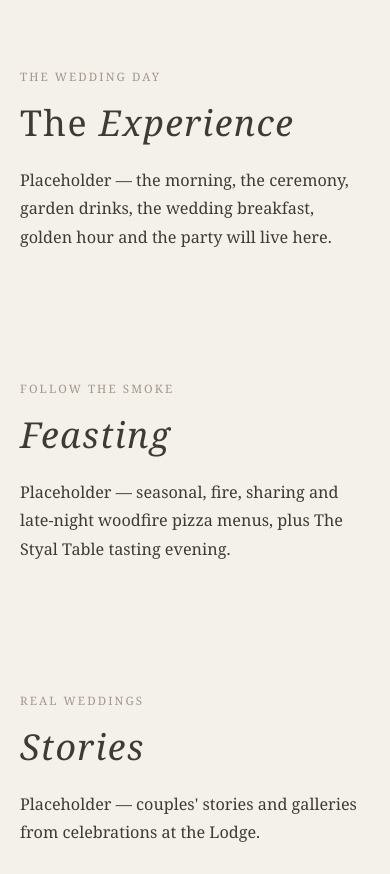
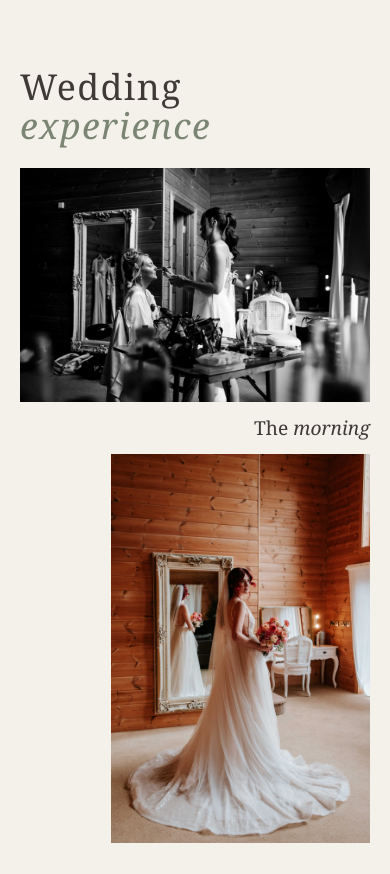
Before and after one commit to Ogoldwait91/styal-lodge, an Astro site: page / in a window 390 px wide. Shown: the part 890-1764 px from the top of the page. Built offline with nearby package versions, Linux system fonts and the light colour scheme; Astro itself is replaced by a stand-in of ours; a web font is replaced by a local one.

Commit message:
Add The Experience section — The morning chapter

```diff
--- /dev/null
+++ b/src/components/Experience.astro
@@ -0,0 +1,112 @@
+---
+/*
+  Experience.astro — "The wedding day" narrative section (#experience).
+
+  First chapter: "The morning". Editorial overlap — a wide black-and-white
+  getting-ready photo with the colour bride portrait overlapping its
+  bottom-right corner, and the chapter label sitting in the oat gap between.
+
+  The desktop layout is a fixed-ratio box with absolutely-positioned children,
+  so it scales fluidly at any width. Images use object-fit: cover, so the exact
+  slot proportions are a composition choice — the photos crop to fill cleanly.
+  On mobile (<=64em) it unstacks into a calm single column.
+
+  More chapters (ceremony, garden drinks, the wedding breakfast, golden hour,
+  the party) can follow the same <figure class="chapter"> pattern.
+*/
+import { Image } from "astro:assets";
+import prep from "../assets/morning-prep.jpg";
+import bride from "../assets/morning-bride.jpg";
+---
+<section id="experience" class="section container exp">
+  <h2 class="display exp__title">Wedding <em>experience</em></h2>
+
+  <figure class="chapter">
+    <div class="chapter__lead">
+      <Image
+        src={prep}
+        alt="The bride having her make-up done in the getting-ready suite on the morning of the wedding"
+        widths={[500, 800, 1200, 1600]}
+        sizes="(max-width: 64em) 88vw, 40vw"
+        loading="lazy"
+      />
+    </div>
+
+    <div class="chapter__inset">
+      <Image
+        src={bride}
+        alt="The bride in her gown, holding her bouquet before the ceremony"
+        widths={[400, 700, 1000, 1200]}
+        sizes="(max-width: 64em) 70vw, 26vw"
+        loading="lazy"
+      />
+    </div>
+
+    <figcaption class="chapter__label">The <em>morning</em></figcaption>
+  </figure>
+</section>
+
+<style>
+  .exp__title { margin-bottom: var(--space-lg); }
+  /* Sage accent on the italic word, per the section template */
+  .exp__title em { color: var(--accent); }
+
+  /* ---------- DESKTOP: fixed-ratio box, absolutely placed children ---------- */
+  /* Box + child positions map directly to the section template's geometry. */
+  .chapter {
+    position: relative;
+    aspect-ratio: 15 / 13;
+    margin: 0;
+  }
+  .chapter__lead,
+  .chapter__inset { position: absolute; overflow: hidden; }
+  .chapter__lead :global(img),
+  .chapter__inset :global(img) {
+    width: 100%; height: 100%;
+    object-fit: cover; display: block;
+  }
+
+  /* wide B&W lead, top-left */
+  .chapter__lead { top: 0; left: 0; width: 85%; height: 55%; z-index: 1; }
+
+  /* colour portrait, overlapping the lead's bottom-right and hanging below */
+  .chapter__inset { right: 0; bottom: 0; width: 38%; height: 61%; z-index: 2; }
+
+  /* label in the oat gap, just left of the portrait, near the lead's base */
+  .chapter__label {
+    position: absolute; right: 40%; bottom: 38%; z-index: 3;
+    text-align: right;
+    font-size: var(--text-xl);
+    color: var(--ink);
+    line-height: var(--leading-tight);
+  }
+  .chapter__label em { font-style: italic; }
+
+  /* ---------- MOBILE: calm single column ---------- */
+  @media (max-width: 64em) {
+    .exp__title { margin-bottom: var(--space-md); }
+
+    .chapter {
+      position: static;
+      aspect-ratio: auto;
+      display: grid;
+      row-gap: clamp(1rem, 3.5vw, 1.75rem);
+    }
+    .chapter__lead,
+    .chapter__inset {
+      position: static; inset: auto;
+      width: 100%; height: auto;
+    }
+    .chapter__lead  { order: 1; aspect-ratio: 3 / 2; }
+    .chapter__label {
+      position: static; order: 2;
+      right: auto; bottom: auto;
+      text-align: right;
+      font-size: var(--text-lg);
+    }
+    .chapter__inset {
+      order: 3; width: 74%; margin-left: auto;
+      aspect-ratio: 2 / 3;
+    }
+  }
+</style>
--- a/src/pages/index.astro
+++ b/src/pages/index.astro
@@ -1,10 +1,10 @@
 ---
 import Base from "../layouts/Base.astro";
 import Hero from "../components/Hero.astro";
+import Experience from "../components/Experience.astro";
 
+// Sections still to be built out (eyebrow + heading + one placeholder line each).
 const sections = [
-  { id: "experience", eyebrow: "The wedding day", title: ["The ", "Experience"],
-    body: "Placeholder — the morning, the ceremony, garden drinks, the wedding breakfast, golden hour and the party will live here." },
   { id: "feasting", eyebrow: "Follow the Smoke", title: ["", "Feasting"],
     body: "Placeholder — seasonal, fire, sharing and late-night woodfire pizza menus, plus The Styal Table tasting evening." },
   { id: "stories", eyebrow: "Real weddings", title: ["", "Stories"],
@@ -15,6 +15,8 @@ const sections = [
 ---
 <Base>
   <Hero />
+
+  <Experience />
 
   {sections.map((s) => (
     <section id={s.id} class="section container">
```
Also changed, not shown: src/assets/morning-bride.jpg (added), src/assets/morning-prep.jpg (added).
